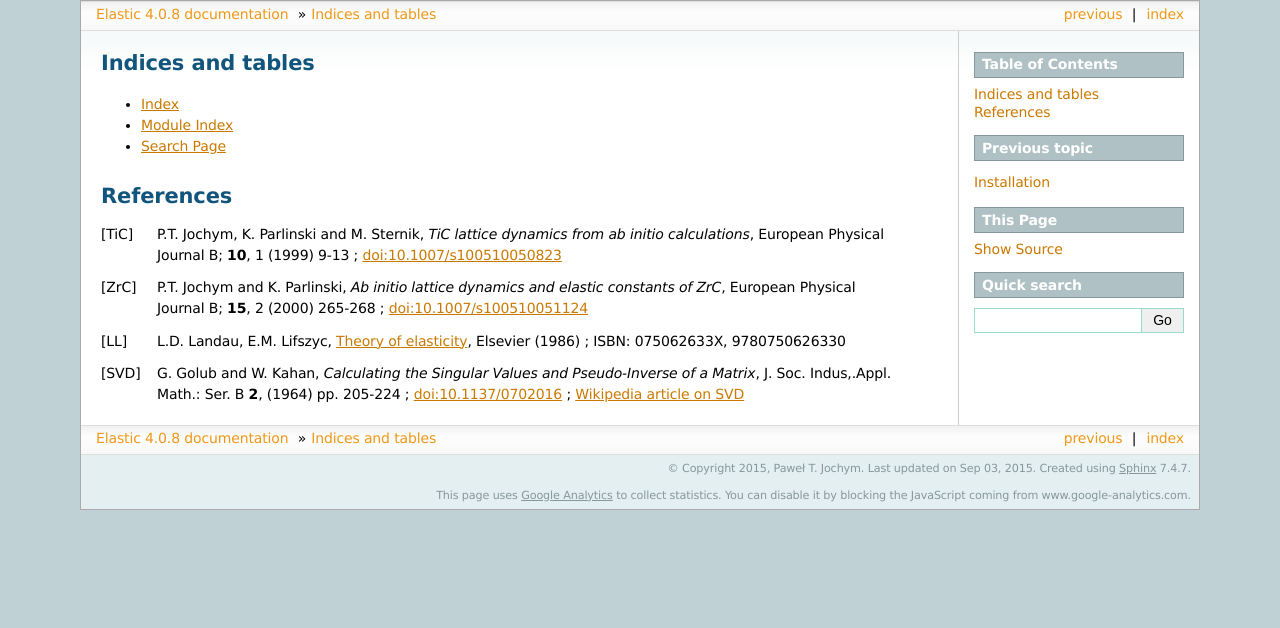
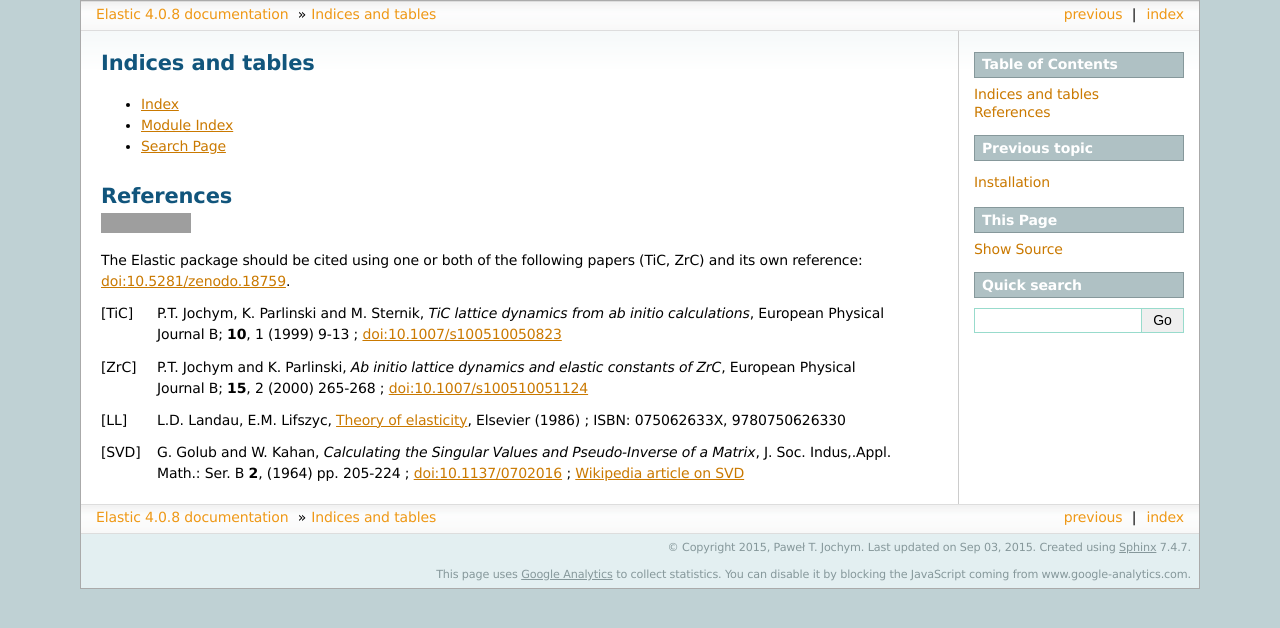
Before and after one commit to jochym/Elastic, a Sphinx documentation site: the page built from doc/source/endmatter.rst, in a window 1280 px wide. Shown: the top 628 px of the page. Built offline with Sphinx 7.4.7, drawn with Linux system fonts in a browser that asks for light colours; comment, search, counter and statistics services are not loaded; grey boxes are pictures that could not be loaded.

Commit message:
Citation.

```diff
--- a/doc/source/endmatter.rst
+++ b/doc/source/endmatter.rst
@@ -9,6 +9,12 @@ Indices and tables
 
 References
 ----------
+.. image:: https://zenodo.org/badge/doi/10.5281/zenodo.18759.svg
+   :target: http://dx.doi.org/10.5281/zenodo.18759.
+
+The Elastic package should be cited using one or both of the following papers
+(TiC, ZrC) and its own reference: `doi:10.5281/zenodo.18759 <http://dx.doi.org/10.5281/zenodo.18759>`_.
+
 .. [TiC] P.T. Jochym, K. Parlinski and M. Sternik,
         *TiC lattice dynamics from ab initio calculations*,
         European Physical Journal B; **10**, 1 (1999) 9-13 ;
```
